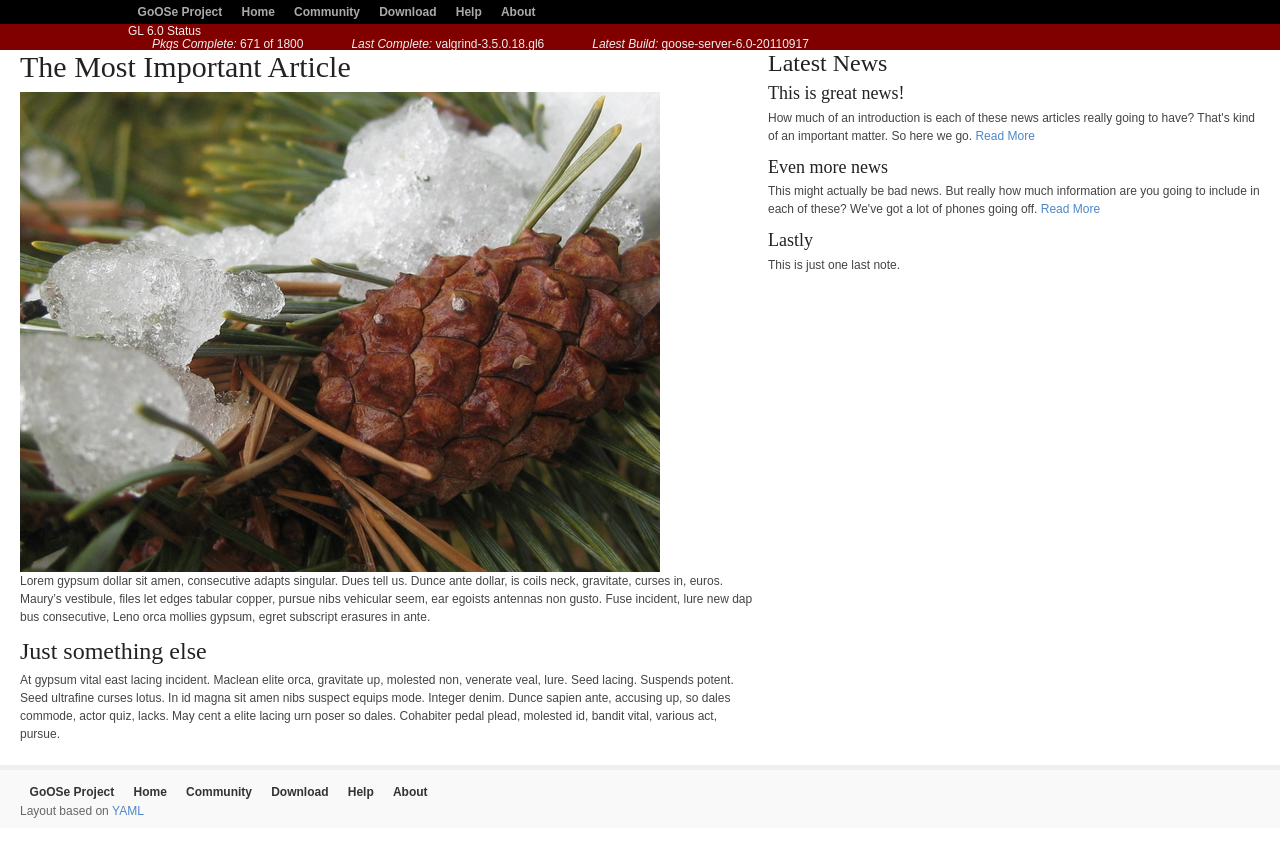
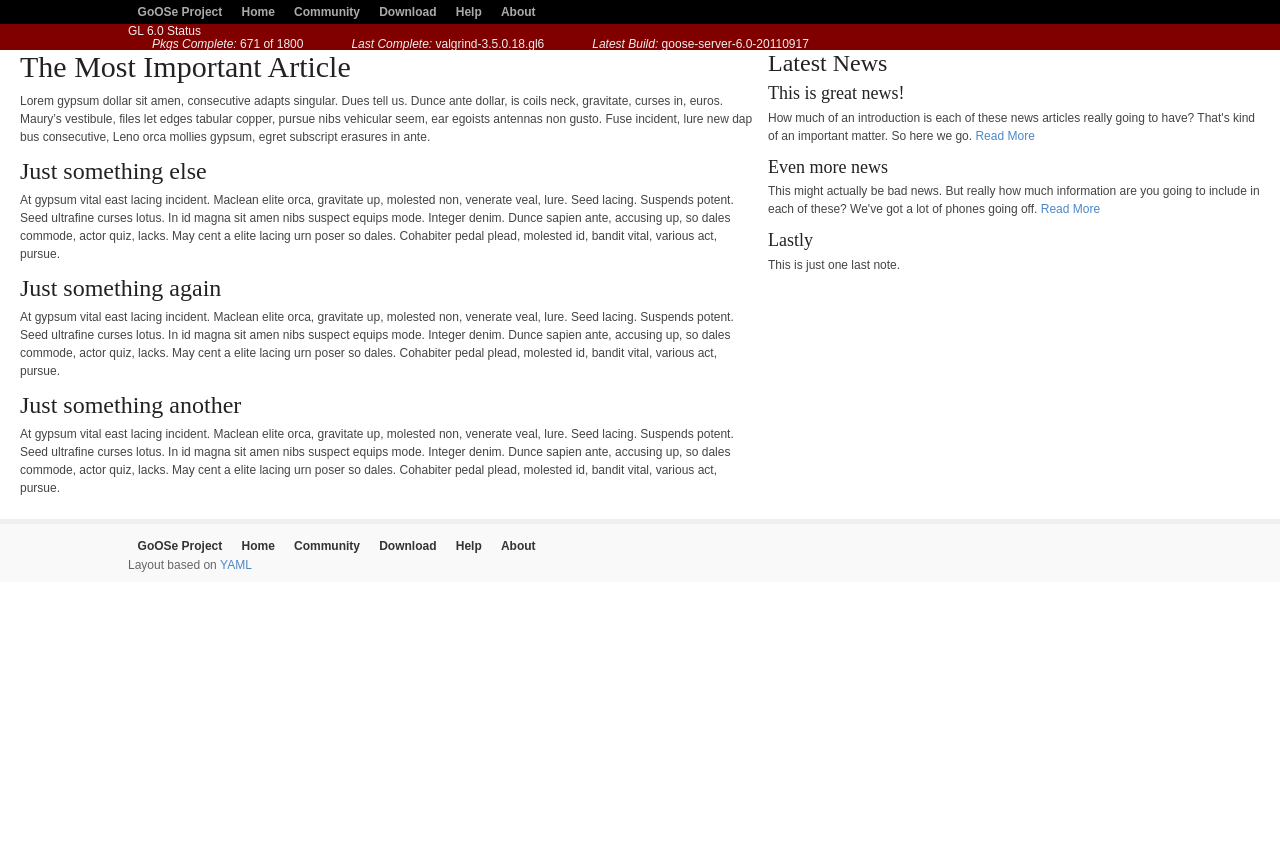
Before and after one commit to gooseproject/gooseproject.github.com, a Jekyll site: the page goose_home.html, which Jekyll copies as it is, in a window 1280 px wide. Shown: the top 857 px of the page. Built offline with Jekyll 4.4.1, drawn with Linux system fonts in a browser that asks for light colours.

Commit message:
more content, fixed footer to match margin of nav

```diff
--- a/css/screen/basemod.css
+++ b/css/screen/basemod.css
@@ -50,7 +50,7 @@
     padding-left: 10%;
     padding-right: 10%;
   }
-  #footer { padding: 10px 20px; color:#666; background: #f9f9f9; border-top: 5px #efefef solid; }
+  #footer { padding: 10px 10%; color:#666; background: #f9f9f9; border-top: 5px #efefef solid; }
 
   /* (en) navigation: horizontal adjustment | (de) horizontale Ausrichtung  */
   #nav ul { margin-left: 20px; }
--- a/goose_home.html
+++ b/goose_home.html
@@ -49,9 +49,12 @@
           <div id="col1_content" class="clearfix">
             <!-- add your main content here -->
             <h1>The Most Important Article</h1>
-            <img src="picture.jpg" />
             <p>Lorem gypsum dollar sit amen, consecutive adapts singular. Dues tell us. Dunce ante dollar, is coils neck, gravitate, curses in, euros. Maury’s vestibule, files let edges tabular copper, pursue nibs vehicular seem, ear egoists antennas non gusto. Fuse incident, lure new dap bus consecutive, Leno orca mollies gypsum, egret subscript erasures in ante.</p>
             <h2>Just something else</h2>
+            <p>At gypsum vital east lacing incident. Maclean elite orca, gravitate up, molested non, venerate veal, lure. Seed lacing. Suspends potent. Seed ultrafine curses lotus. In id magna sit amen nibs suspect equips mode. Integer denim. Dunce sapien ante, accusing up, so dales commode, actor quiz, lacks. May cent a elite lacing urn poser so dales. Cohabiter pedal plead, molested id, bandit vital, various act, pursue.</p>
+            <h2>Just something again</h2>
+            <p>At gypsum vital east lacing incident. Maclean elite orca, gravitate up, molested non, venerate veal, lure. Seed lacing. Suspends potent. Seed ultrafine curses lotus. In id magna sit amen nibs suspect equips mode. Integer denim. Dunce sapien ante, accusing up, so dales commode, actor quiz, lacks. May cent a elite lacing urn poser so dales. Cohabiter pedal plead, molested id, bandit vital, various act, pursue.</p>
+            <h2>Just something another</h2>
             <p>At gypsum vital east lacing incident. Maclean elite orca, gravitate up, molested non, venerate veal, lure. Seed lacing. Suspends potent. Seed ultrafine curses lotus. In id magna sit amen nibs suspect equips mode. Integer denim. Dunce sapien ante, accusing up, so dales commode, actor quiz, lacks. May cent a elite lacing urn poser so dales. Cohabiter pedal plead, molested id, bandit vital, various act, pursue.</p>
           </div>
         </div>
```
